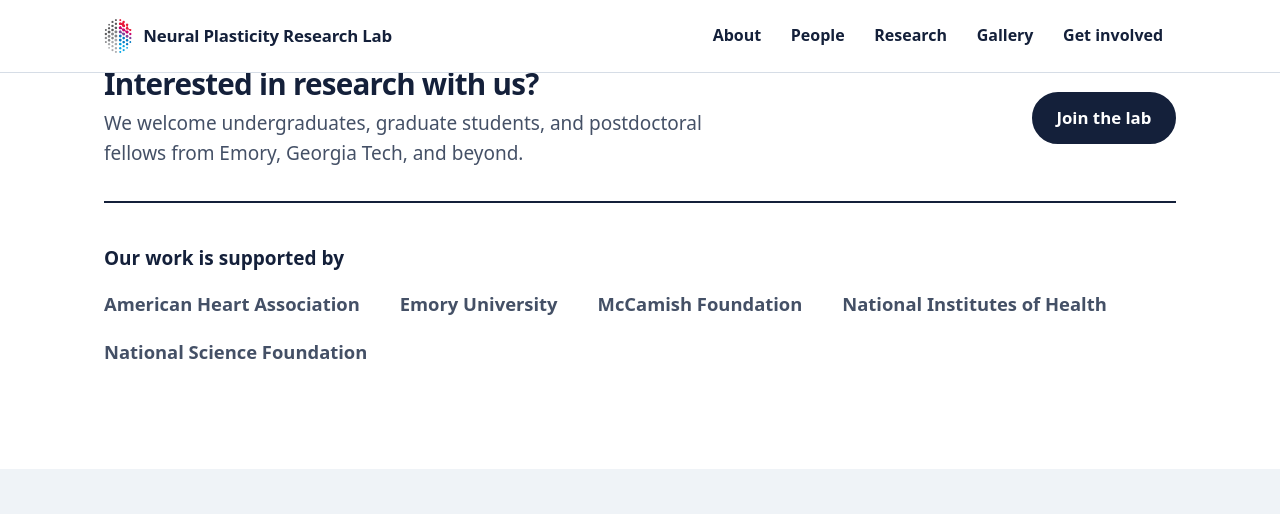
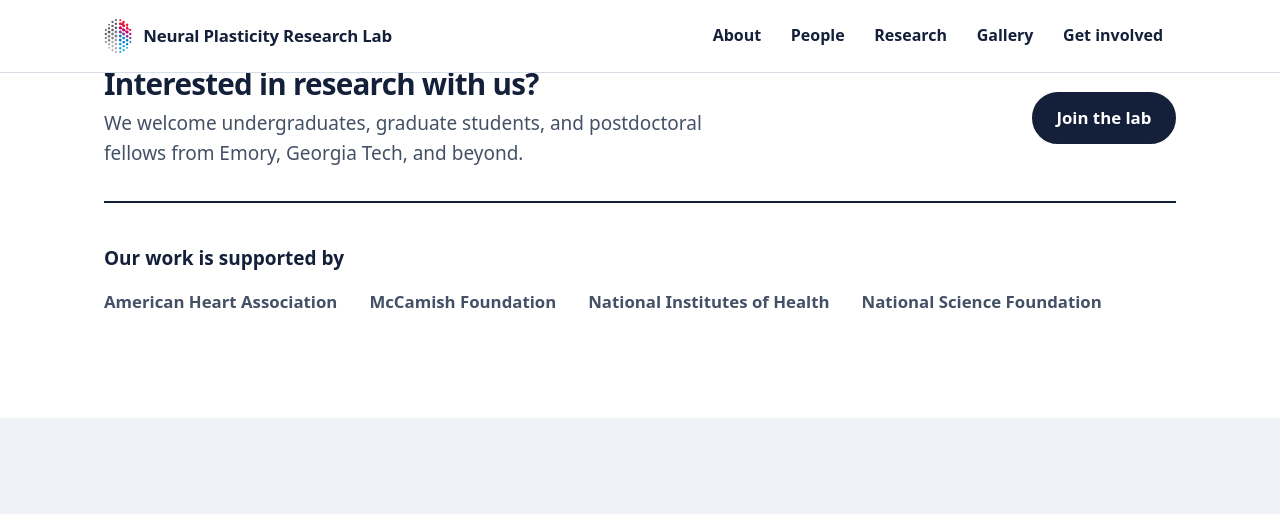
Before and after one commit to npresearchlab/npresearchlab.github.io, a Jekyll site: the page built from index.html, in a window 1280 px wide and 1400 px high, scrolled down 3158 px. Shown: the top 514 px of the window. Built offline with Jekyll 4.4.1, drawn with Linux system fonts in a browser that asks for light colours; some web fonts are replaced; grey boxes are pictures that could not be loaded.

Commit message:
Home: remove Emory from funders; tighten the row so it fits on one line
Co-Authored-By: Claude Opus 5.5 <noreply@anthropic.com>
Claude-Session: https://claude.ai/code/session_01A6YfpnrJqQKYAxW4w34cR4

```diff
--- a/assets/css/site.css
+++ b/assets/css/site.css
@@ -444,7 +444,7 @@ li { margin-bottom: 0.35em; }
 .join-band { display: grid; grid-template-columns: 1fr auto; gap: 2rem; align-items: center; border-top: 2px solid var(--ink); border-bottom: 2px solid var(--ink); padding: 2rem 0; }
 .join-band h2 { margin: 0 0 .4rem; font-size: var(--step-2); }
 .join-band p { margin: 0; color: var(--ink-2); max-width: 60ch; }
-.funders { display: flex; flex-wrap: wrap; gap: .75rem 2.5rem; align-items: center; list-style: none; margin: 1rem 0 0; padding: 0; }
-.funders li { font-weight: 700; font-size: 1.15rem; color: var(--ink-2); }
+.funders { display: flex; flex-wrap: wrap; gap: .5rem 2rem; align-items: center; list-style: none; margin: 1rem 0 0; padding: 0; }
+.funders li { font-weight: 700; font-size: 1.05rem; color: var(--ink-2); }
 .funders-note { margin: 0; font-weight: 700; color: var(--ink); }
 @media (max-width: 860px) { .join-band { grid-template-columns: 1fr; gap: 1.5rem; } }
--- a/index.html
+++ b/index.html
@@ -107,7 +107,6 @@ title: Neural Plasticity Research Lab
     <p class="funders-note" id="funders-heading">Our work is supported by</p>
     <ul class="funders">
       <li>American Heart Association</li>
-      <li>Emory University</li>
       <li>McCamish Foundation</li>
       <li>National Institutes of Health</li>
       <li>National Science Foundation</li>
```
Also changed, not shown: test/home-extras-light.html (+0 -1 lines).
